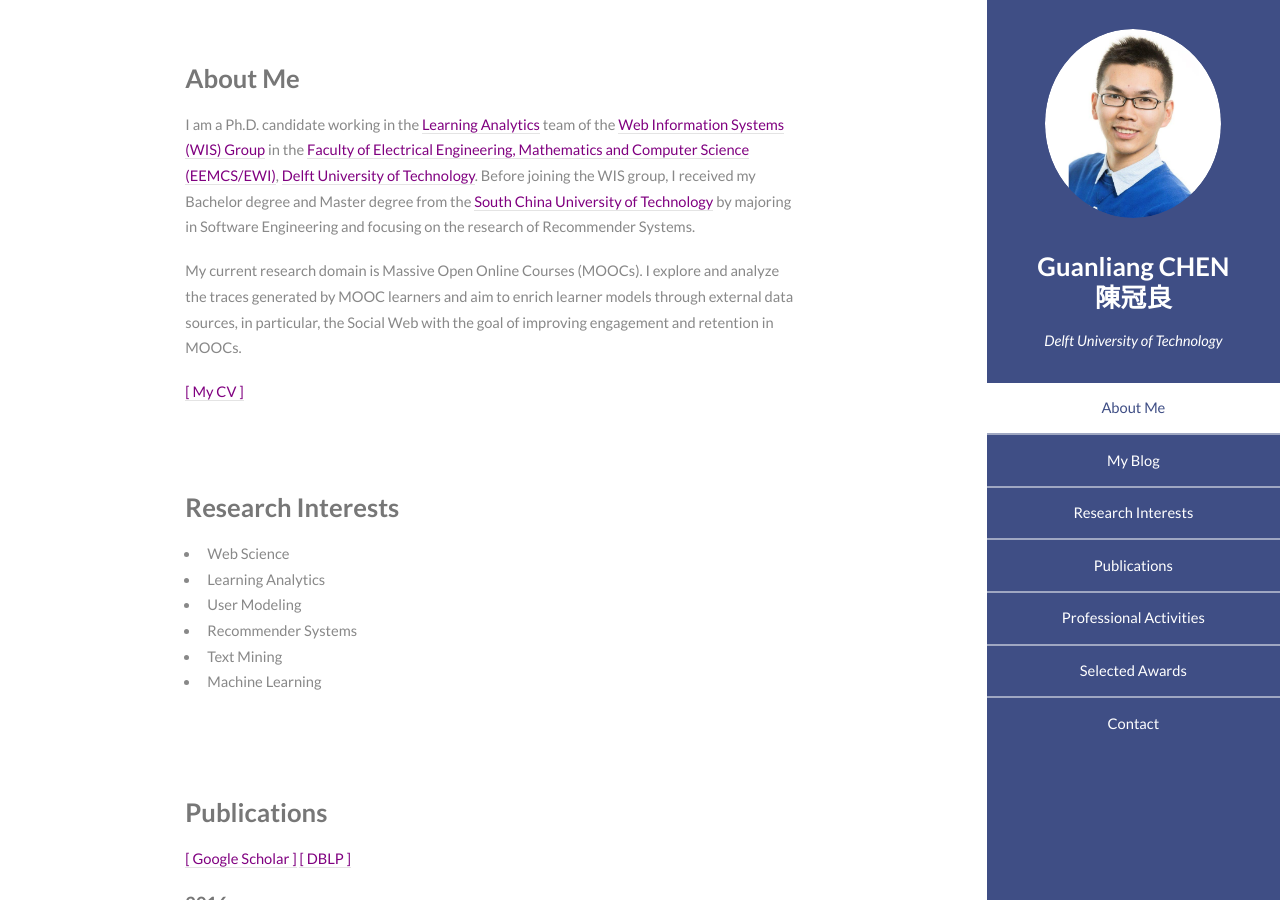
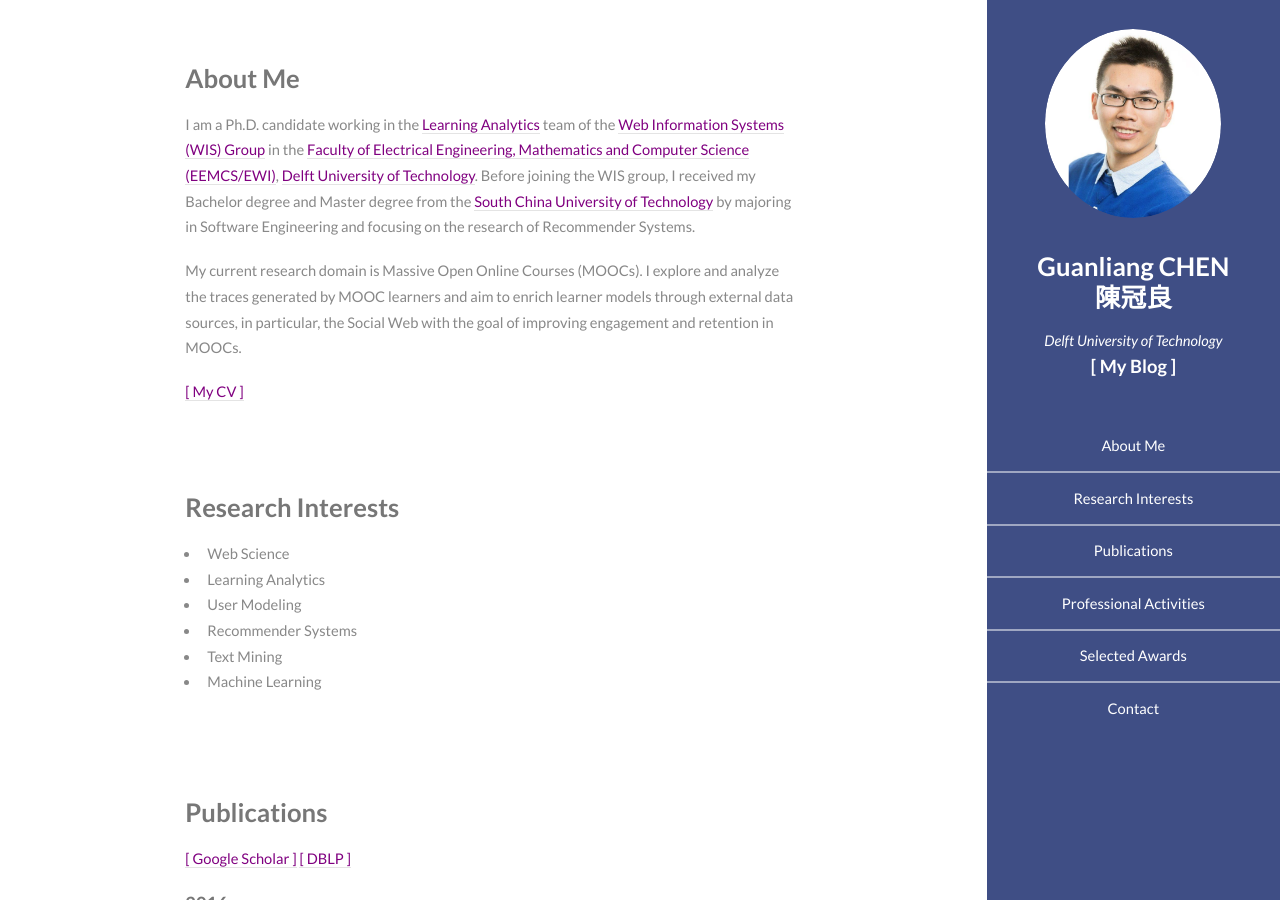
Before and after one commit to AngusGLChen/__angusglchen.github.io, a Jekyll site: the page index.html, which Jekyll copies as it is, in a window 1280 px wide and 900 px high. Built offline with Jekyll 4.4.1, drawn with Linux system fonts in a browser that asks for light colours.

Commit message:
Aug 16, 2016

```diff
--- a/index.html
+++ b/index.html
@@ -17,16 +17,16 @@
 					<span class="image avatar"><img src="images/avatar.jpg" alt="" /></span>
 					<h1 id="logo"><a href="#">Guanliang CHEN<br>陳冠良</a></h1>
 					<p>Delft University of Technology</p>
+					<h4><a href="/blog" class="active">[ My Blog ]</a></h4>
 				</header>
 				<nav id="nav">
 					<ul>
-						<li><a href="#one" class="active">About Me</a></li>
-						<li><a href="/blog/">My Blog</a></li>
-						<li><a href="#two" class="active">Research Interests</a></li>
-						<li><a href="#three" class="active">Publications</a></li>
-						<li><a href="#four" class="active">Professional Activities</a></li>
-						<li><a href="#five" class="active">Selected Awards</a></li>
-						<li><a href="#six" class="active">Contact</a></li>
+						<li><a href="/#one">About Me</a></li>
+						<li><a href="/#two">Research Interests</a></li>
+						<li><a href="/#three">Publications</a></li>
+						<li><a href="/#four">Professional Activities</a></li>
+						<li><a href="/#five">Selected Awards</a></li>
+						<li><a href="/#six">Contact</a></li>
 					</ul>
 				</nav>
 			</section>
```
Also changed, not shown: _layouts/default.html (+6 -6 lines).
